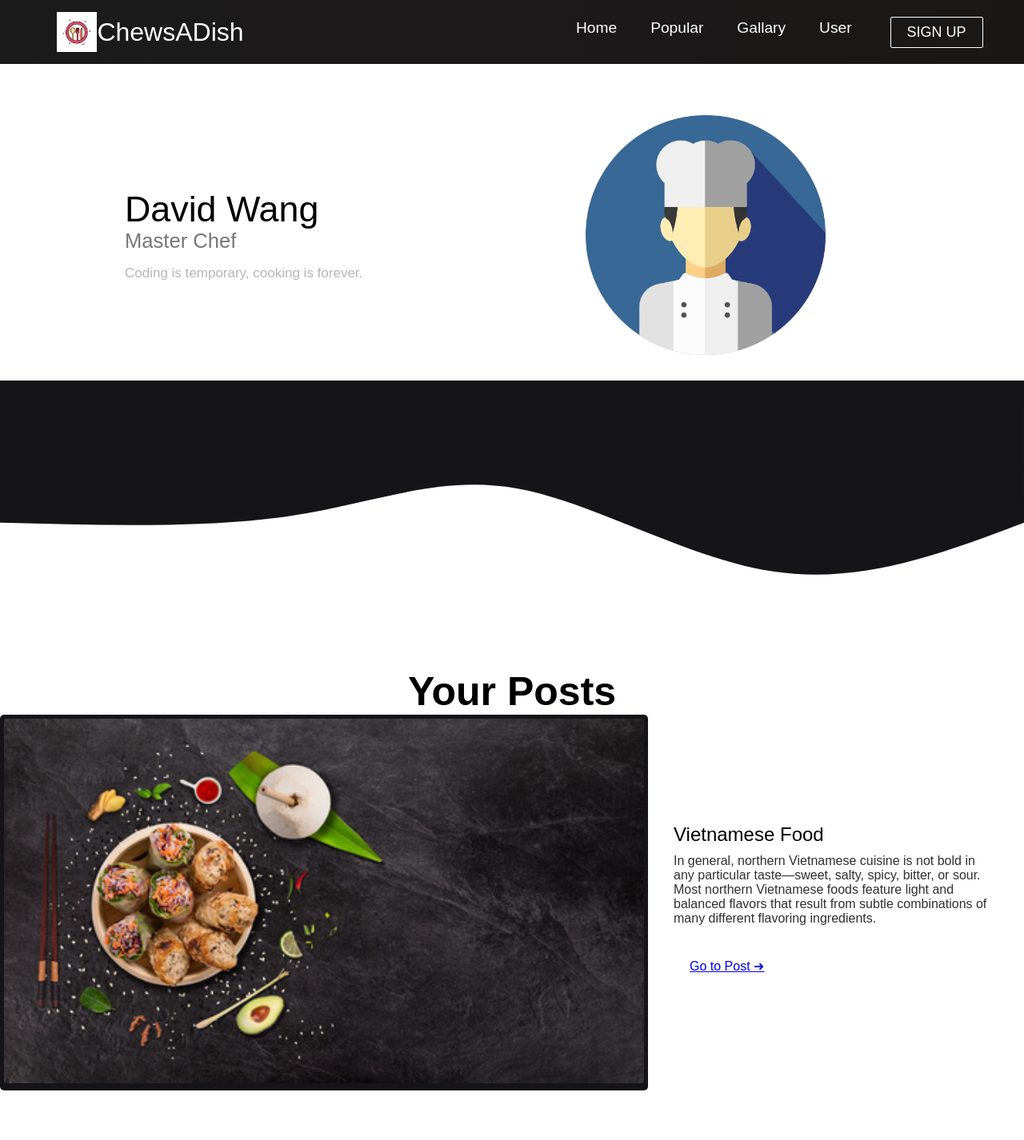
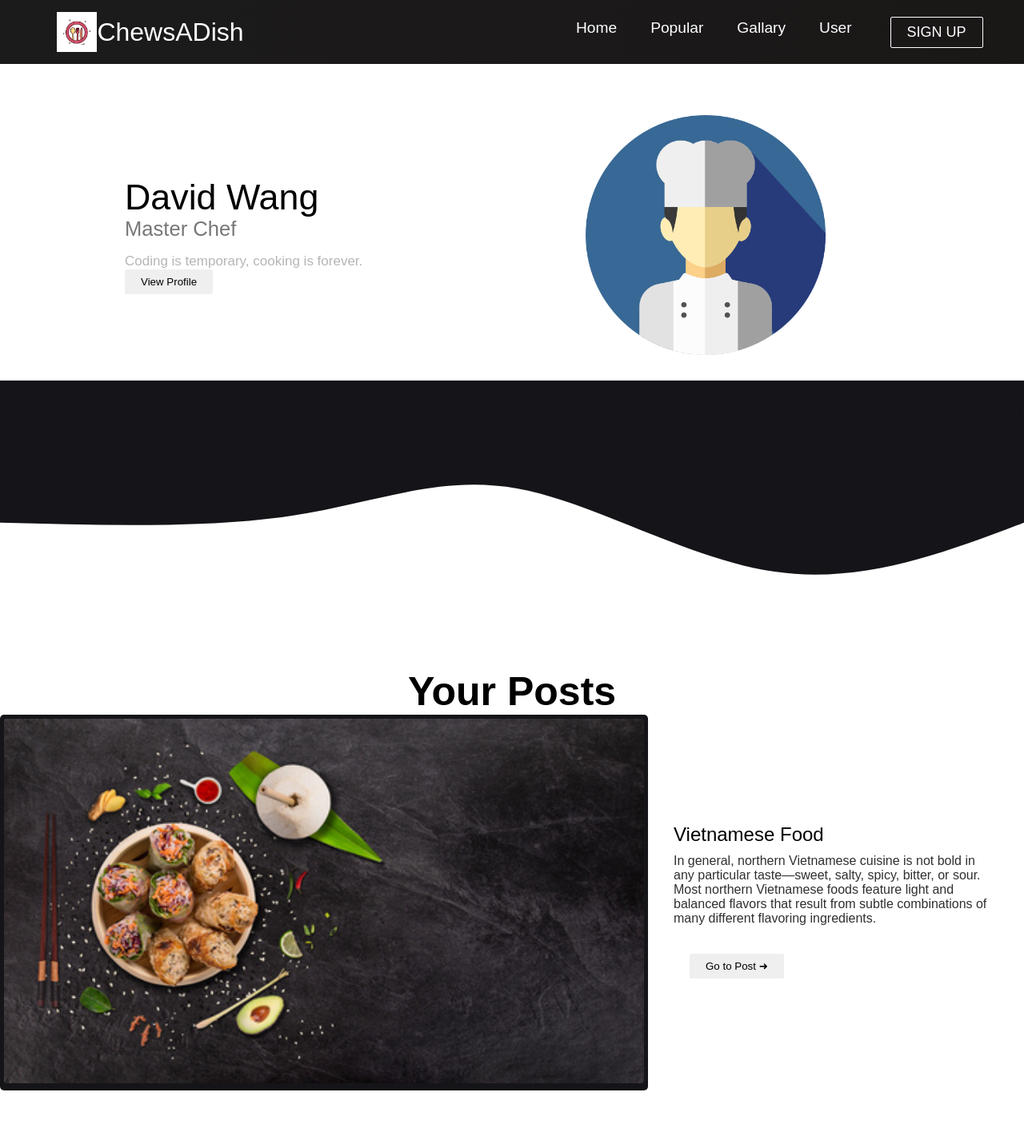
Before and after one commit to davidgnaw/ChewsADish_Website, a React (Create React App) app: page /UserPage in a window 1280 px wide. Shown: the top 1426 px of the page at 80% size. Built offline with nearby package versions, Linux system fonts and the light colour scheme.

Commit message:
Sprint4
Added a user profile button on user page and changed links on user page to buttons

```diff
--- a/src/components/userpage/Hero/Hero.js
+++ b/src/components/userpage/Hero/Hero.js
@@ -1,4 +1,7 @@
 import React, { useState } from "react";
+
+
+
 
 import {
   HeroContainer,
@@ -26,6 +29,18 @@ function Hero() {
             <p>
               Coding is temporary, cooking is forever.
             </p>
+
+            <a href='#'>
+             <button type="button" class="btn">
+              View Profile
+              </button>
+              </a>
+
+
+
+
+
+
           </HeroLeft>
           <HeroRight>
             <Image
--- a/src/components/userpage/Projects/ProjectCard/ProjectCard.js
+++ b/src/components/userpage/Projects/ProjectCard/ProjectCard.js
@@ -27,7 +27,7 @@ function ProjectCard() {
                 target="_blank"
                 rel="noopener noreferrer"
               >
-                Go to Post ➜
+                <button type="button" class="btn"> Go to Post ➜ </button>
               </a>
             </BtnGroup>
           </CardRight>
```
Also changed, not shown: 1 other file (tests, documents, lock files or other folders).
